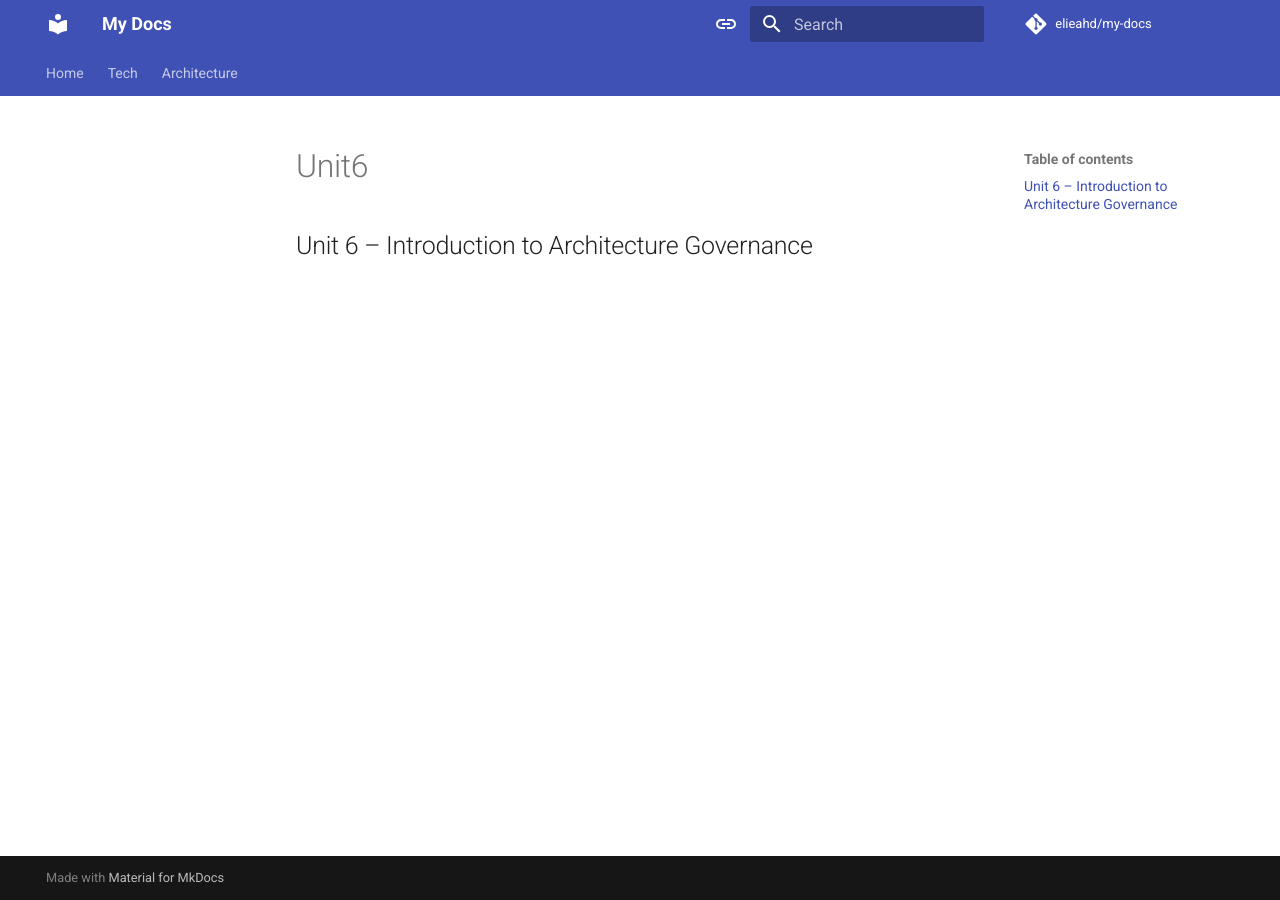
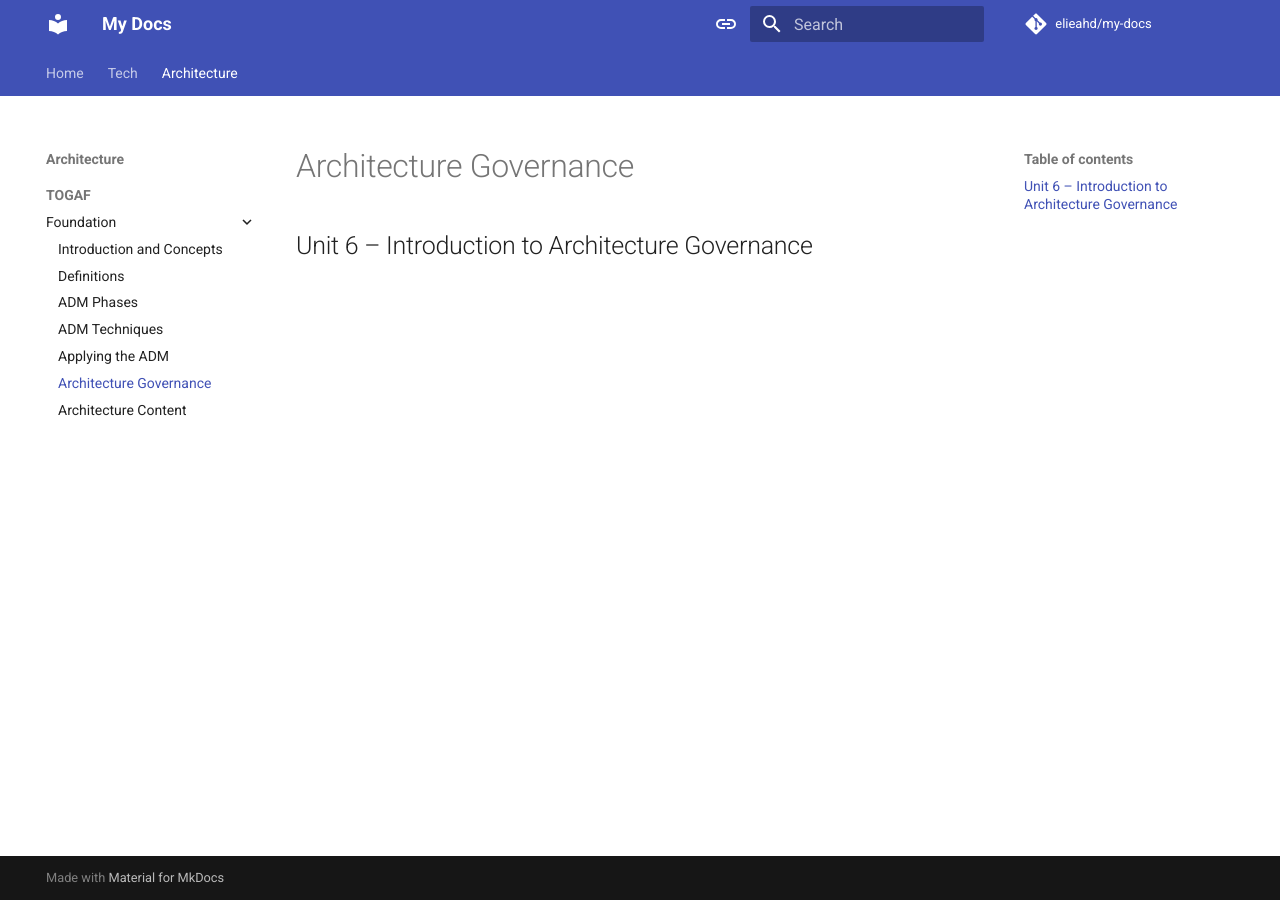
Before and after one commit to elieahd/my-docs, an MkDocs documentation site: the page built from docs/architecture/togaf/foundation/unit6.md, in a window 1280 px wide. Built offline with MkDocs 1.6.1 and Material for MkDocs 9.7.7, drawn with Linux system fonts in a browser that asks for light colours; comment, search, counter and statistics services are not loaded.

Commit message:
Update mkdocs.yml

```diff
--- a/mkdocs.yml
+++ b/mkdocs.yml
@@ -72,5 +72,5 @@ nav:
       - ADM Phases: architecture/togaf/foundation/unit3.md
       - ADM Techniques: architecture/togaf/foundation/unit4.md
       - Applying the ADM: architecture/togaf/foundation/unit5.md
-      - Architecture Governance: notes/togaf/foundation/unit6.md
+      - Architecture Governance: architecture/togaf/foundation/unit6.md
       - Architecture Content: architecture/togaf/foundation/unit7.md
```
